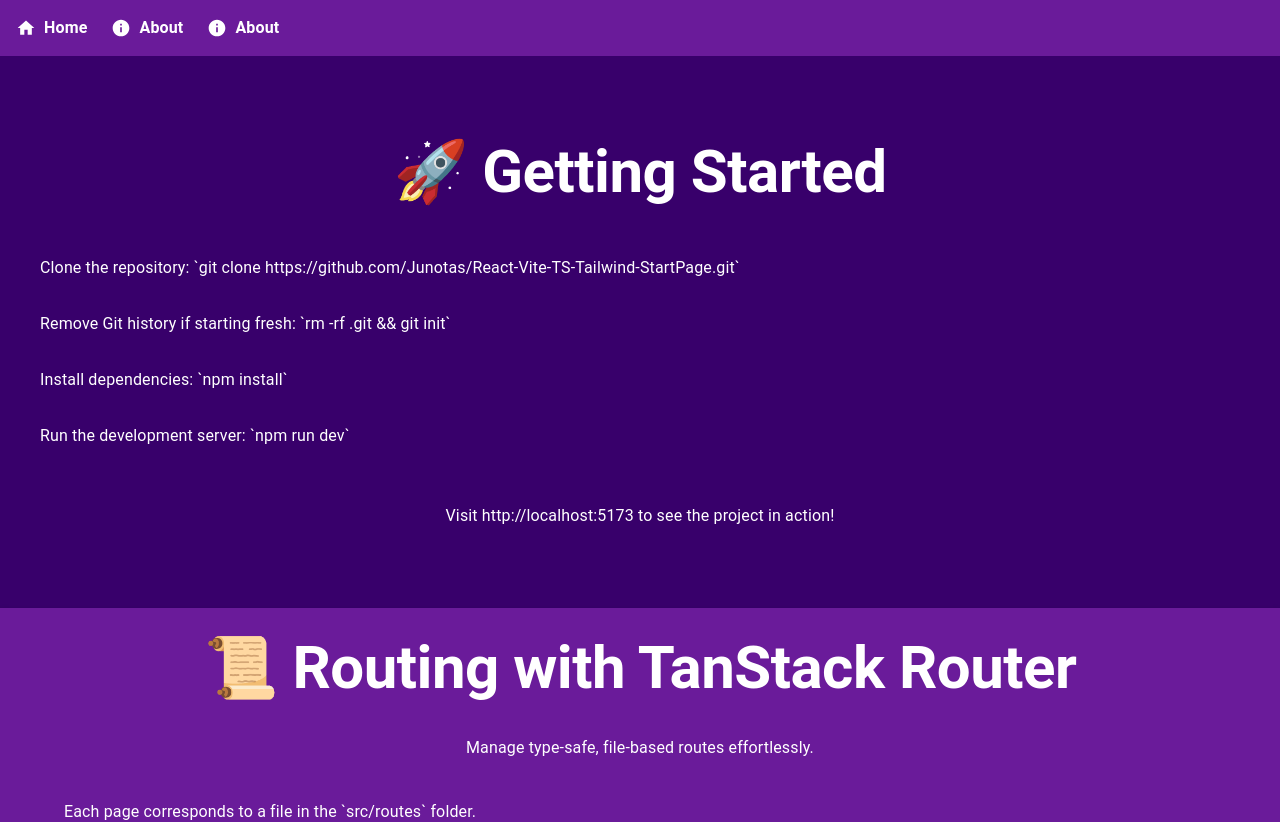
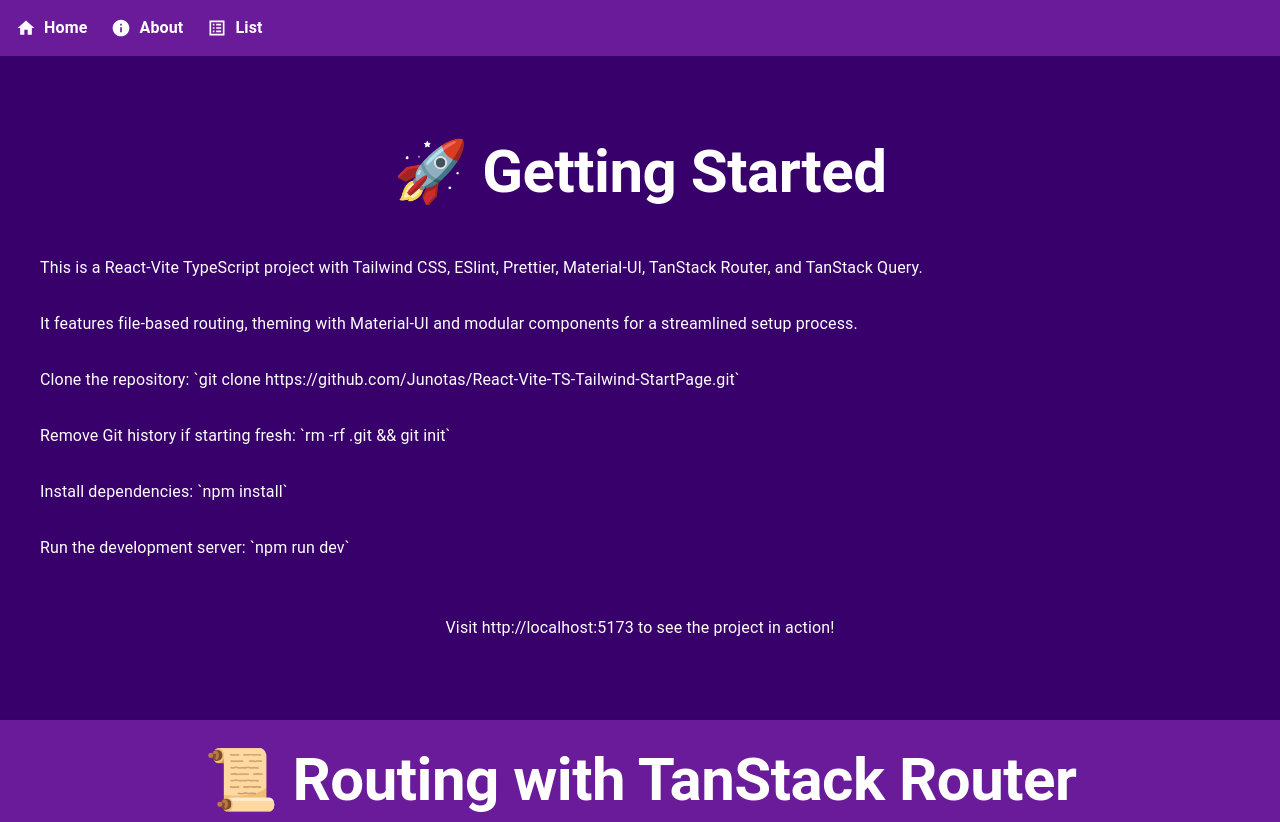
Before and after one commit to Junotas/React-Vite-TS-Tailwind-StartPage, a React (Vite) app: page / in a window 1280 px wide. Shown: the top 822 px of the page. Built offline with nearby package versions, Linux system fonts and the light colour scheme.

Commit message:
fixed navbar for list page and some additions to the strings.ts for the getting started comp

```diff
--- a/src/data/strings.ts
+++ b/src/data/strings.ts
@@ -8,6 +8,8 @@
       gettingStarted: {
         title: "🚀 Getting Started",
         steps: [
+          "This is a React-Vite TypeScript project with Tailwind CSS, ESlint, Prettier, Material-UI, TanStack Router, and TanStack Query.",
+          "It features file-based routing, theming with Material-UI and modular components for a streamlined setup process.",
           "Clone the repository: `git clone https://github.com/Junotas/React-Vite-TS-Tailwind-StartPage.git`",
           "Remove Git history if starting fresh: `rm -rf .git && git init`",
           "Install dependencies: `npm install`",
--- a/src/routes/__root.tsx
+++ b/src/routes/__root.tsx
@@ -1,5 +1,6 @@
 import React from "react";
 import { Link, Outlet, createRootRoute } from "@tanstack/react-router";
+import ListAltSharpIcon from '@mui/icons-material/ListAltSharp';
 import { Home as HomeIcon, Info as InfoIcon } from "@mui/icons-material";
 import { useTheme } from "@mui/material";
 
@@ -52,8 +53,8 @@
               transition: "color 0.3s",
             }}
           >
-            <InfoIcon fontSize="small" />
-            <span>About</span>
+            <ListAltSharpIcon fontSize="small" />
+            <span>List</span>
           </Link>
         </nav>
         <Outlet />
```
